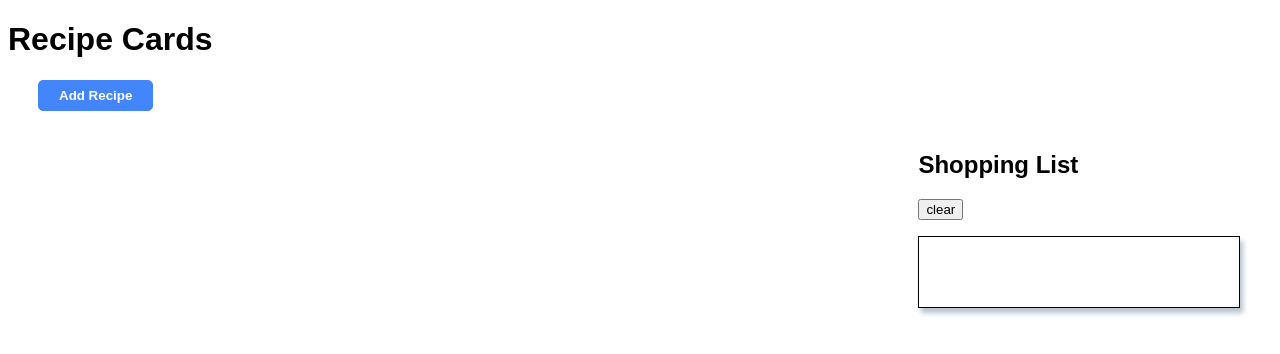
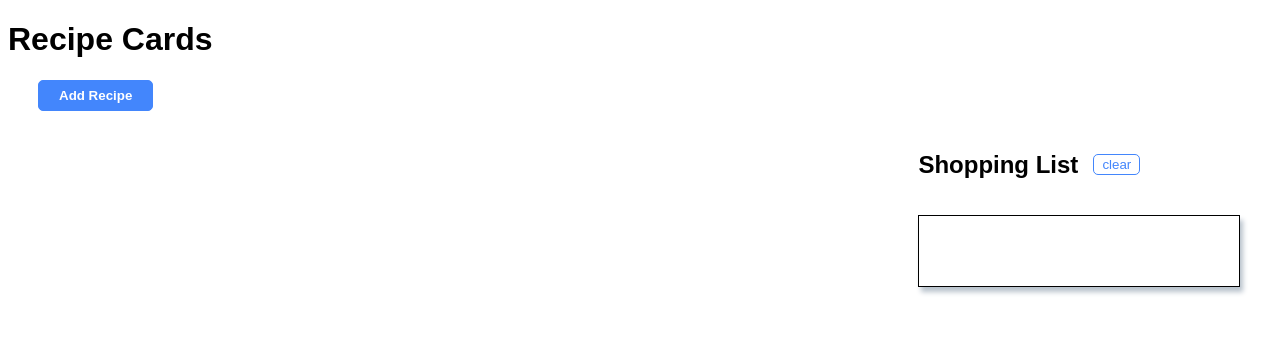
Before and after one commit to kirstenyoon/RecipeBox, a React app: page / in a window 1280 px wide. Shown: the top 354 px of the page. Built offline with nearby package versions, Linux system fonts and the light colour scheme; no server answers.

Commit message:
styled clear button

```diff
--- a/src/components/ShoppingList.js
+++ b/src/components/ShoppingList.js
@@ -30,6 +30,7 @@ class ShoppingList extends Component {
 				<div id="shoppingListHeader">
 					<h2>Shopping List</h2>
 					<button
+						id="clearButton"
 						onClick={() => {
 							this.clearShoppingList();
 							this.props.loadShoppingList();
--- a/src/stylesheets/styles.scss
+++ b/src/stylesheets/styles.scss
@@ -187,6 +187,24 @@ body {
 	}
 }
 
+#shoppingListHeader {
+	display: flex;
+	align-items: center;
+}
+
+#clearButton {
+	border: 1px solid $blue-btn;
+	border-radius: 5px;
+	background: white;
+	color: $blue-btn;
+	padding: 2px 8px;
+	margin-left: 15px;
+}
+
+#clearButton:hover {
+	cursor: pointer;
+}
+
 .popup-box {
 	position: fixed;
 	background: #00000050;
```
